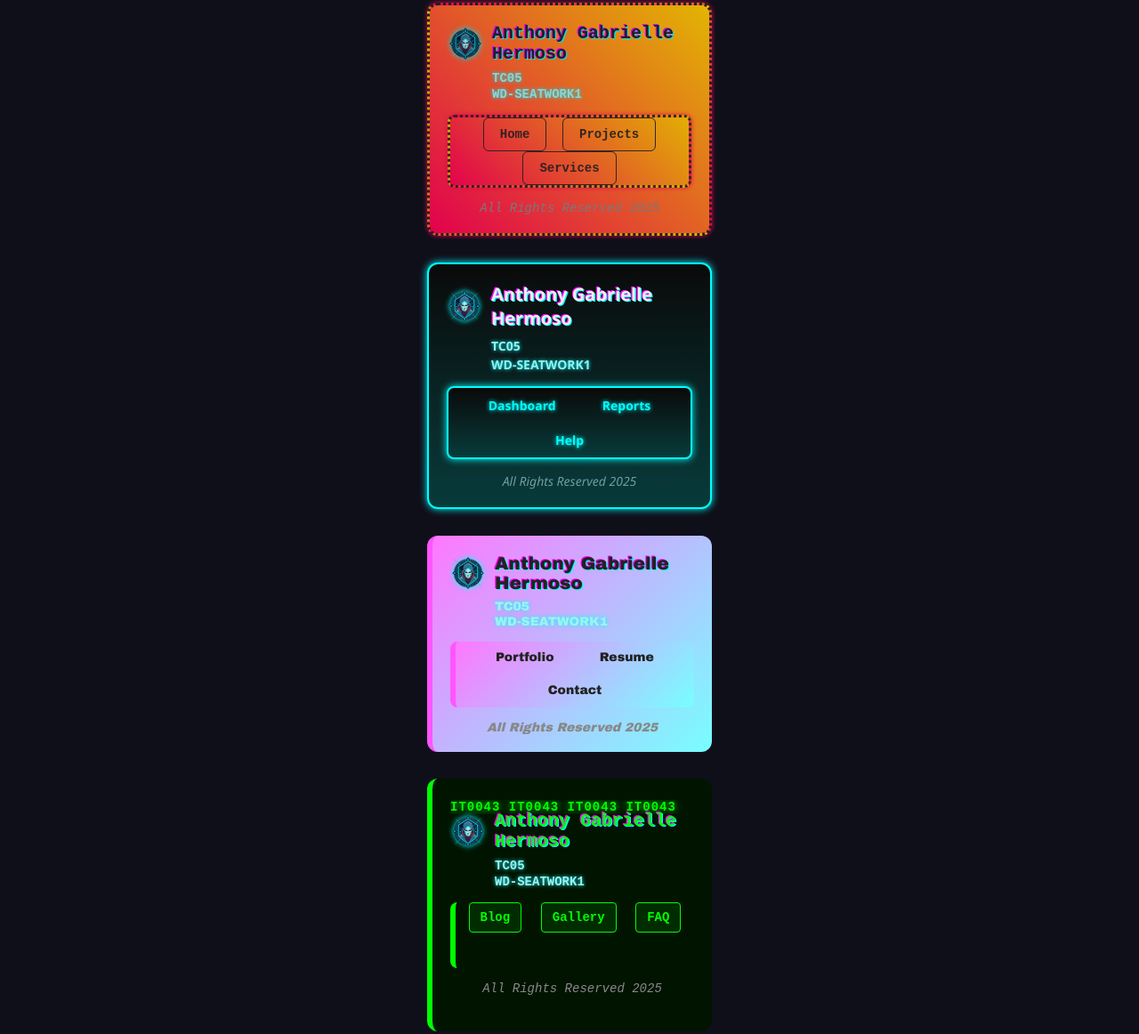
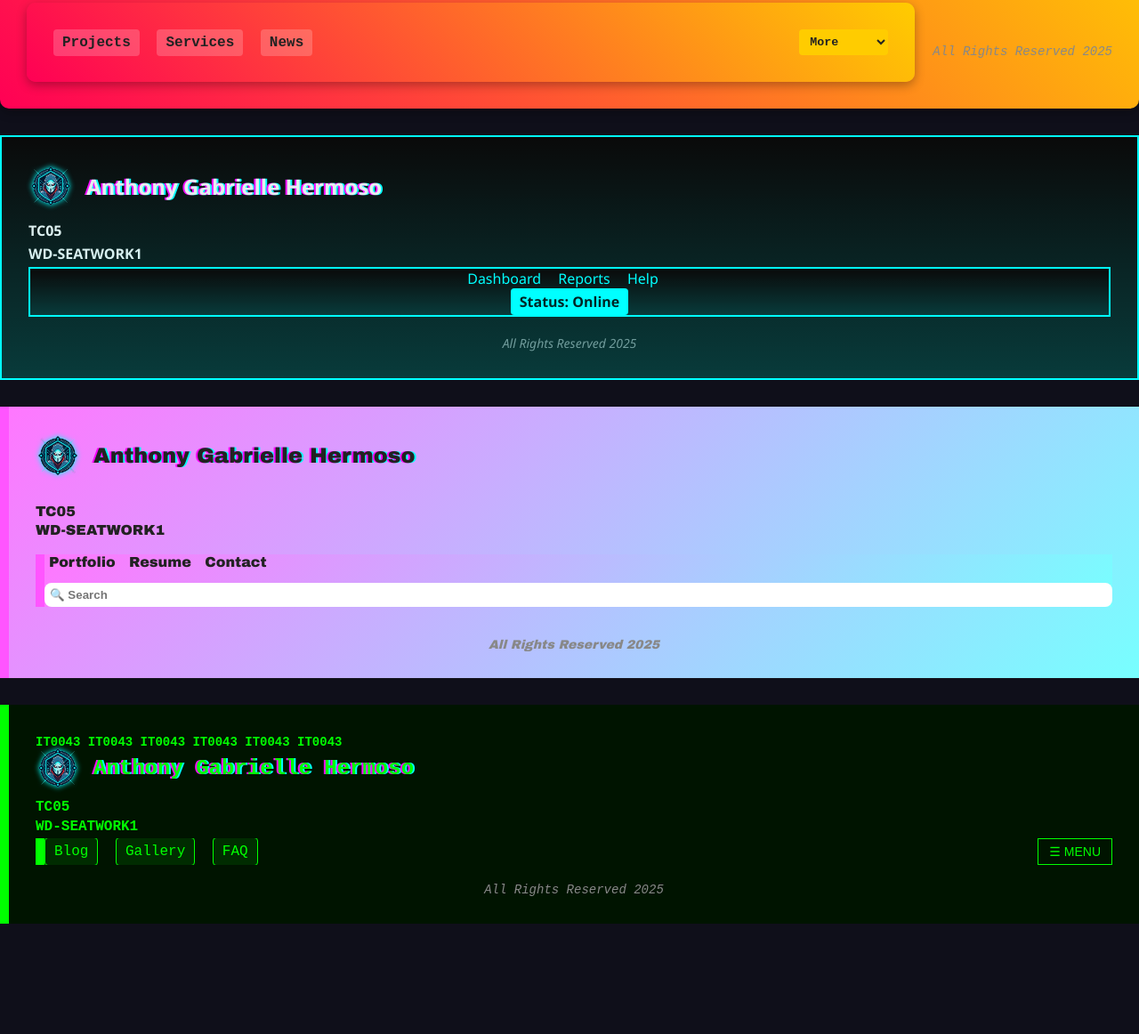
Before and after one commit to gucciboy13/WD-Seatwork-1-Hermoso, a plain HTML site: page index.html in a window 1280 px wide. Shown: the part 295-1457 px from the top of the page at 89% size. After the commit the page ends 1363 px from the top, so only its background shows below. Drawn offline with Linux system fonts and the light colour scheme.

Commit message:
refactor:update3

```diff
--- a/index.html
+++ b/index.html
@@ -10,69 +10,41 @@
       color: #eee;
       display: flex;
       flex-direction: column;
-      align-items: center;
       gap: 30px;
       padding: 30px 0;
     }
 
     .TC05 {
-      width: 320px;
-      padding: 20px;
-      border-radius: 12px;
+      width: 100%;
       box-sizing: border-box;
       color: #eee;
-
+      padding: 30px;
     }
 
     .box-header {
       display: flex;
       align-items: center;
-      justify-content: flex-start;
     }
 
     .box-header img {
-      height: 40px;
-      margin-right: 10px;
+      height: 50px;
+      margin-right: 15px;
       filter: drop-shadow(0 0 3px #00ffff);
     }
 
     .box-header .name {
-      font-size: 20px;
+      font-size: 24px;
       font-weight: bold;
-      text-shadow: 0 0 6px #0ff, 0 0 12px #0ff;
     }
 
     .box-info {
-      margin-left: 50px;
-      margin-top: 8px;
-      text-align: left;
+      margin-top: 10px;
     }
 
     .box-info p {
-      margin: 2px 0;
-      font-size: 14px;
+      margin: 4px 0;
+      font-size: 16px;
       font-weight: bold;
-      color: #a0f0f0;
-      text-shadow: 0 0 4px #0ff;
-    }
-
-    .box-navbar {
-      margin-top: 15px;
-      margin-bottom: 15px;
-      text-align: center;
-      border-radius: 8px;
-      font-weight: 600;
-    }
-
-    .box-navbar a {
-      text-decoration: none;
-      padding: 10px 18px;
-      display: inline-block;
-      font-size: 14px;
-      cursor: pointer;
-      border-radius: 6px;
-      transition: transform 0.3s ease;
-      user-select: none;
     }
 
     .box-footer {
@@ -80,72 +52,111 @@
       font-size: 14px;
       color: #888;
       font-style: italic;
+      margin-top: 20px;
     }
 
-    /* BOX 1: Neon  */
+    /* BOX 1: NEON */
     .box1 {
       background: #001f33;
       border: 2px solid #00ffff;
       box-shadow: 0 0 15px #00ffff;
       animation: neonPulse 2.5s infinite alternate;
+      display: flex;
+      flex-direction: row;
+      justify-content: space-between;
+      align-items: center;
+      flex-wrap: wrap;
     }
 
     @keyframes neonPulse {
-      0% {
-        box-shadow: 0 0 10px #00ffff, 0 0 20px #00ffff, 0 0 30px #00ffff;
-        border-color: #00ffff;
+      0% { box-shadow: 0 0 10px #00ffff; border-color: #00ffff; }
+      100% { box-shadow: 0 0 30px #00ffff; border-color: #00aabb; }
     }
-      100% {
-        box-shadow: 0 0 20px #00ffff, 0 0 40px #00ffff, 0 0 60px #00ffff;
-        border-color: #00aabb;
-      }
+
+    .box-navbar.box1 {
+      display: flex;
+      gap: 15px;
+      align-items: center;
     }
 
     .box-navbar.box1 a {
       color: #00ffff;
-    }
-    .box-navbar.box1 a:hover {
-      background-color: #00ffff;
-      color: #001f33;
-      transform: scale(1.1);
+      text-decoration: none;
+      font-weight: bold;
     }
 
-    /*  BOX 2: Retro pxl */
+    .box-navbar.box1 a:hover {
+      background: #00ffff;
+      color: #001f33;
+      padding: 6px 12px;
+      border-radius: 6px;
+    }
+
+    .box-navbar.box1 input {
+      padding: 6px;
+      border-radius: 4px;
+      background: #002b40;
+      color: #00ffff;
+      border: none;
+      margin-left: auto;
+    }
+
+    /* BOX 2: SUNRISE  */
     .box2 {
   background: linear-gradient(45deg, #ff0055, #ffcc00);
   color: #222;
   font-family: 'Courier New', monospace;
-      border: 3px dotted #222;
-      animation: flicker 3s infinite;
-      box-shadow: 0 0 5px #ff0055;
+  display: grid;
+  grid-template-columns: 1fr auto;
+  gap: 20px;
+  align-items: center;
+  border-radius: 10px;
+  box-shadow: 0 4px 12px rgba(0, 0, 0, 0.3);
+  padding: 30px;
 }
 
-    @keyframes flicker {
-      0%, 100% {opacity: 1;}
-      50% {opacity: 0.8;}
-      80% {opacity: 0.9;}
-      30% {opacity: 0.7;}
+.box-navbar.box2 {
+  display: flex;
+  justify-content: space-between;
+  align-items: center;
+  flex-wrap: wrap;
 }
 
 .box-navbar.box2 a {
   color: #222;
-      border: 1px solid #222;
-      margin: 0 4px;
+  margin-right: 10px;
+  padding: 6px 10px;
+  background: rgba(255, 255, 255, 0.2);
+  text-decoration: none;
+  font-weight: bold;
+  border-radius: 4px;
   transition: background-color 0.3s ease, color 0.3s ease;
 }
+
 .box-navbar.box2 a:hover {
-      background-color: #222;
+  background: #222;
   color: #ffcc00;
-      font-weight: bold;
 }
 
-    /* BOX 3: scanner */
+.box-navbar.box2 select {
+  padding: 6px 8px;
+  font-family: 'Courier New';
+  background: #ffcc00;
+  color: #222;
+  border: none;
+  border-radius: 4px;
+  font-weight: bold;
+  cursor: pointer;
+}
+
+    /* BOX 3: NEON GRID */
     .box3 {
       background: #0a0a0a;
-      box-shadow: 0 0 8px #0ff;
       border: 2px solid #0ff;
       position: relative;
       overflow: hidden;
+      display: flex;
+      flex-direction: column;
     }
 
     .box3::before {
@@ -165,89 +176,85 @@
       100% { top: 150%; }
     }
 
+    .box-navbar.box3 {
+      display: flex;
+      justify-content: space-between;
+      align-items: center;
+      flex-wrap: wrap;
+    }
+
     .box-navbar.box3 a {
       color: #0ff;
-      text-shadow: 0 0 5px #0ff;
-      margin: 0 6px;
-      transition: transform 0.3s ease;
+      margin-right: 15px;
+      text-decoration: none;
     }
+
     .box-navbar.box3 a:hover {
       color: #fff;
-      text-shadow: 0 0 12px #0ff;
-      transform: scale(1.2);
+      text-shadow: 0 0 8px #0ff;
     }
 
-    /*  BOX 4: cotton candy */
+    .box-navbar.box3 .status {
+      background: #0ff;
+      color: #000;
+      padding: 4px 10px;
+      font-weight: bold;
+      border-radius: 4px;
+    }
+
+    /* BOX 4: COTTON CANDY */
     .box4 {
       background: linear-gradient(135deg, #ff77ff, #77ffff);
-      border-left: 6px solid #ff55ff;
+      border-left: 10px solid #ff55ff;
       color: #222;
-      font-weight: 600;
-      position: relative;
-      overflow: hidden;
-      font-family: 'Arial Black', Gadget, sans-serif;
+      font-family: 'Arial Black', sans-serif;
+      display: flex;
+      flex-direction: column;
+      gap: 15px;
     }
 
-
     .box-header .name {
-      position: relative;
       animation: glitch 2s infinite;
     }
 
     @keyframes glitch {
-      0% {
-        text-shadow:
-          2px 0 #ff00ff,
-          -2px 0 #00ffff;
+      0%, 100% { text-shadow: 2px 0 #ff00ff, -2px 0 #00ffff; }
+      50% { text-shadow: -2px 0 #ff00ff, 2px 0 #00ffff; }
     }
-      20% {
-        text-shadow:
-          -2px 0 #ff00ff,
-          2px 0 #00ffff;
-      }
-      40% {
-        text-shadow:
-          2px 2px #ff00ff,
-          -2px -2px #00ffff;
-      }
-      60% {
-        text-shadow:
-          -2px -2px #ff00ff,
-          2px 2px #00ffff;
-      }
-      80% {
-        text-shadow:
-          2px 0 #ff00ff,
-          -2px 0 #00ffff;
-      }
-      100% {
-        text-shadow:
-          -2px 0 #ff00ff,
-          2px 0 #00ffff;
-      }
+
+    .box-navbar.box4 {
+      display: flex;
+      justify-content: space-between;
+      flex-wrap: wrap;
     }
 
     .box-navbar.box4 a {
       color: #222;
       margin: 0 5px;
-      border-bottom: 2px solid transparent;
-      transition: border-color 0.3s ease;
-    }
-    .box-navbar.box4 a:hover {
-      border-color: #ff00ff;
       font-weight: bold;
-      text-shadow: 0 0 8px #ff00ff;
+      text-decoration: none;
     }
 
-    /*BOX 5: Matrix */
+    .box-navbar.box4 a:hover {
+      text-shadow: 0 0 5px #ff00ff;
+    }
+
+    .box-navbar.box4 input {
+      border: none;
+      padding: 6px;
+      border-radius: 8px;
+      background: #fff;
+      font-weight: bold;
+    }
+
+    /* BOX 5: MATRIX */
     .box5 {
       background: #001400;
-      border-left: 6px solid #00ff00;
+      border-left: 10px solid #00ff00;
       font-family: 'Courier New', monospace;
       color: #00ff00;
       position: relative;
       overflow: hidden;
-      padding-bottom: 40px;
     }
 
     .digital-rain {
@@ -260,12 +267,9 @@
       z-index: 0;
       font-size: 14px;
       font-weight: bold;
-      letter-spacing: 1px;
       color: #00ff00;
-      text-shadow: 0 0 8px #00ff00;
       animation: rainFall 8s linear infinite;
       white-space: nowrap;
-      overflow: hidden;
     }
 
     @keyframes rainFall {
@@ -278,19 +282,35 @@
       z-index: 1;
     }
 
+    .box-navbar.box5 {
+      display: flex;
+      justify-content: space-between;
+      align-items: center;
+    }
+
     .box-navbar.box5 a {
       color: #00ff00;
-      margin: 0 6px;
+      margin-right: 10px;
+      text-decoration: none;
       border: 1px solid #00ff00;
-      padding: 8px 12px;
+      padding: 6px 10px;
+      background: rgba(0, 255, 0, 0.1);
       border-radius: 4px;
-      background-color: rgba(0, 255, 0, 0.1);
-      transition: background-color 0.3s ease, color 0.3s ease;
     }
+
     .box-navbar.box5 a:hover {
-      background-color: #00ff00;
+      background: #00ff00;
       color: #001400;
       font-weight: bold;
+    }
+
+    .box-navbar.box5 .menu-btn {
+      font-size: 14px;
+      padding: 6px 12px;
+      background: transparent;
+      border: 1px solid #00ff00;
+      color: #00ff00;
+      cursor: pointer;
     }
 
   </style>
@@ -311,6 +331,7 @@
       <a href="#">Home</a>
       <a href="#">About</a>
       <a href="#">Contact</a>
+      <input type="text" placeholder="Search...">
     </div>
     <div class="box-footer">All Rights Reserved 2025</div>
   </div>
@@ -326,9 +347,16 @@
       <p>WD-SEATWORK1</p>
     </div>
     <div class="box-navbar box2">
-      <a href="#">Home</a>
+      <div>
         <a href="#">Projects</a>
         <a href="#">Services</a>
+        <a href="#">News</a>
+      </div>
+      <select>
+        <option>More</option>
+        <option>Settings</option>
+        <option>Help Me</option>
+      </select>
     </div>
     <div class="box-footer">All Rights Reserved 2025</div>
   </div>
@@ -344,9 +372,12 @@
       <p>WD-SEATWORK1</p>
     </div>
     <div class="box-navbar box3">
+      <div>
         <a href="#">Dashboard</a>
         <a href="#">Reports</a>
         <a href="#">Help</a>
+      </div>
+      <div class="status">Status: Online</div>
     </div>
     <div class="box-footer">All Rights Reserved 2025</div>
   </div>
@@ -362,18 +393,19 @@
       <p>WD-SEATWORK1</p>
     </div>
     <div class="box-navbar box4">
+      <div>
         <a href="#">Portfolio</a>
         <a href="#">Resume</a>
         <a href="#">Contact</a>
+      </div>
+      <input type="search" placeholder="🔍 Search">
     </div>
     <div class="box-footer">All Rights Reserved 2025</div>
   </div>
 
   <!-- BOX 5 -->
   <div class="TC05 box5">
-    <div class="digital-rain">
-      IT0043 IT0043 IT0043 IT0043
-    </div>
+    <div class="digital-rain">IT0043 IT0043 IT0043 IT0043 IT0043 IT0043</div>
     <div class="box-header">
       <img src="assets/img/logo.png" alt="Logo">
       <div class="name">Anthony Gabrielle Hermoso</div>
@@ -383,9 +415,12 @@
       <p>WD-SEATWORK1</p>
     </div>
     <div class="box-navbar box5">
+      <div>
         <a href="#">Blog</a>
         <a href="#">Gallery</a>
         <a href="#">FAQ</a>
+      </div>
+      <button class="menu-btn">☰ MENU</button>
     </div>
     <div class="box-footer">All Rights Reserved 2025</div>
   </div>
```
Lines whose indentation alone changed are shown as unchanged.
